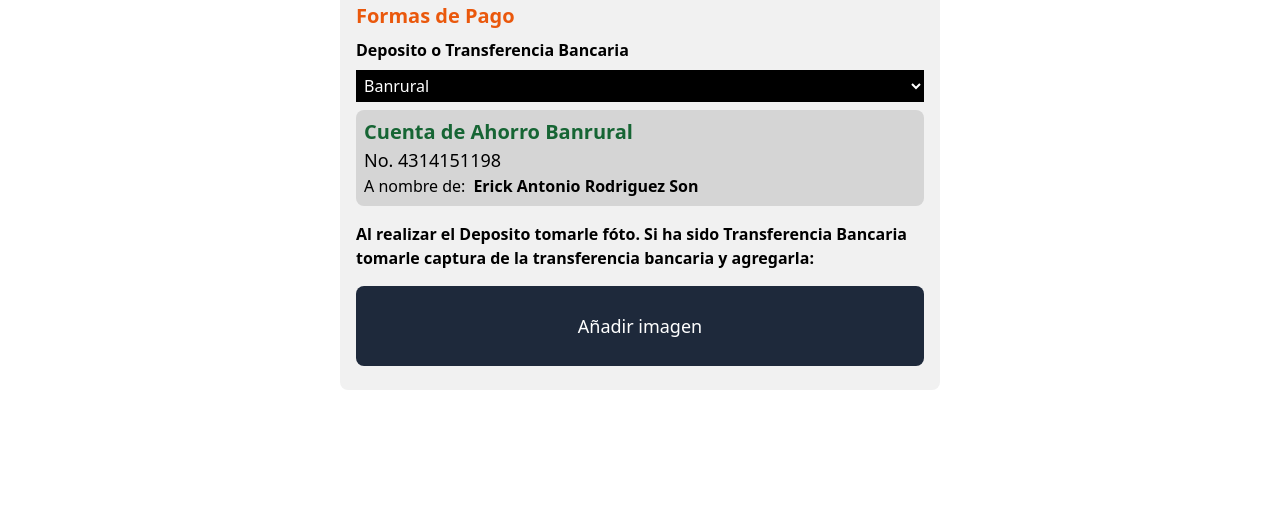
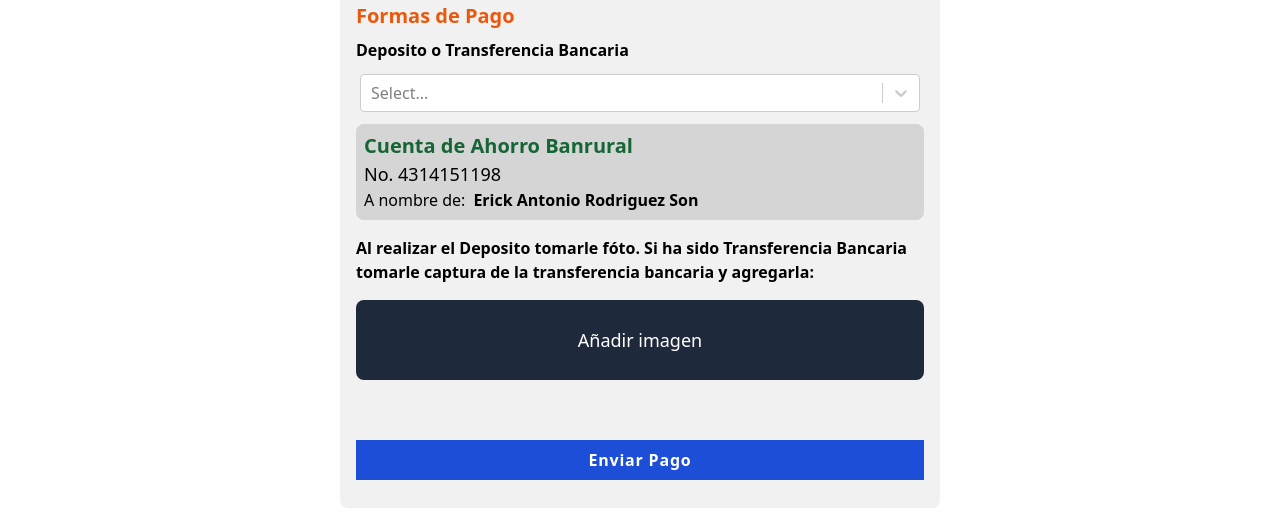
Before and after one commit to ErickOwo/stream-play, a Next.js app: page /myorder in a window 1280 px wide. Shown: the part 245-775 px from the top of the page. Built offline with nearby package versions, Linux system fonts and the light colour scheme; no server answers.

Commit message:
impresive advances with API

```diff
--- a/package.json
+++ b/package.json
@@ -19,6 +19,7 @@
     "postcss": "^8.4.16",
     "react": "18.2.0",
     "react-dom": "18.2.0",
+    "react-select": "^5.4.0",
     "tailwindcss": "^3.1.8",
     "uuid": "^9.0.0"
   },
--- a/src/components/Module-Buy.jsx
+++ b/src/components/Module-Buy.jsx
@@ -58,7 +58,7 @@ const ModuleBuy = ({ image, price, bgColor, color, width, height, code, quantity
           </div>
       </div>
       <button
-        className='bg-green-400 text-white font-semibold py-2 px-5 mb-4 md:w-max w-full mx-auto'
+        className='bg-green-400 rounded-lg text-white font-semibold py-2 px-5 mb-4 md:w-max w-full mx-auto'
         onClick={() => setToggleCart(true)}  >Revisar Carrito</button>
     </div>
   )
--- a/src/pages/myorder.js
+++ b/src/pages/myorder.js
@@ -1,11 +1,17 @@
-import { useState, useEffect } from 'react';
+import { useState, useEffect, useRef } from 'react';
 import { useAuth } from '@hooks/use-auth';
 import { v4 as uuidv4 } from 'uuid';
 import Order from '@components/Order';
+import Select from 'react-select';
+
+import { postMultimedia } from '@api/requests';
+import endPoints from '@api/index';
 
 const Myorder = () => {
-  const { user, cart, removeFromCart, monthsToPay, setMonthsToPay, streamDisney, streamHBO, streamPrime, streamParamount, streamStar, bank, setBankFunction } = useAuth();
+  const formRef = useRef();
+  const { user, cart, monthsToPay, streamDisney, streamHBO, streamPrime, streamParamount, streamStar, bank, setBankFunction } = useAuth();
   const [idBuy, setIdBuy] = useState(null);
+  const [message, setMessage] = useState(null);
 
   const totalAdded = () => {
     const reducer = (accumulator, currentValue) => accumulator + currentValue.price;
@@ -20,7 +26,40 @@ const Myorder = () => {
   }, []);
 
   const handleSelection = (e) => {
-    setBankFunction(e.target.value);
+    setBankFunction(e.value);
+  };
+
+  const handleSubmit = (e) => {
+    e.preventDefault();
+    const formData = new FormData(formRef.current);
+
+    const data = {
+      user,
+      orderNumber: idBuy,
+      disneyProfiles: streamDisney.length,
+      hboProfiles: streamHBO.length,
+      primeProfiles: streamPrime.length,
+      paramountProfiles: streamParamount.length,
+      starProfiles: streamStar.length,
+      months: monthsToPay,
+      bankCode: bank,
+    };
+
+    formData.append('info', JSON.stringify(data));
+
+    if (formData.get('media').size == 0) {
+      setMessage({ type: 'error', text: 'Por favor agregue la imagen del pago antes de presionar enviar' });
+      return;
+    }
+
+    postMultimedia(endPoints.orders.add, formData)
+      .then((res) => {
+        console.log(res);
+      })
+      .catch((e) => {
+        if (e?.response?.data?.error) return console.log(e?.response?.data?.error);
+        console.log(e);
+      });
   };
 
   return (
@@ -45,7 +84,7 @@ const Myorder = () => {
             <Order title="Paramount+:" quantity={streamParamount.length} months={monthsToPay} price={25} />
             <Order title="Star+:" quantity={streamStar.length} months={monthsToPay} price={25} />
           </div>
-          <form>
+          <form ref={formRef} onSubmit={handleSubmit}>
             <div className="flex mt-6 justify-between md:text-3xl text-xl">
               <h4 className="font-semibold">Total a pagar</h4>
               <p className="text-stone-800 font-bold">{`Q. ${totalAdded()}.00`}</p>
@@ -55,11 +94,16 @@ const Myorder = () => {
               <label htmlFor="bank" className="font-semibold" defaultValue={bank}>
                 Deposito o Transferencia Bancaria
               </label>
-              <select id="bank" onChange={handleSelection} className="outline-none bg-black text-white p-1">
-                <option value={0}>Banrural</option>
-                <option value={1}>Bantrab</option>
-                <option value={2}>Banco Industrial</option>
-              </select>
+              <Select
+                id="bank"
+                onChange={handleSelection}
+                className="outline-none p-1"
+                options={[
+                  { value: 0, label: 'Banrural' },
+                  { value: 1, label: 'Bantrab' },
+                  { value: 2, label: 'Banco Industrial' },
+                ]}
+              ></Select>
               <div className="bg-[#D5D5D5] p-2 rounded-lg">
                 {bank == 1 ? (
                   <div>
@@ -88,10 +132,12 @@ const Myorder = () => {
                 )}
               </div>
               <p className="font-semibold mt-2">Al realizar el Deposito tomarle fóto. Si ha sido Transferencia Bancaria tomarle captura de la transferencia bancaria y agregarla:</p>
-              <label className="my-2 w-full h-[80px] bg-slate-800 rounded-lg flex justify-center items-center text-lg text-white cursor-pointer" htmlFor="image">
+              <label className="my-2 w-full h-[80px] bg-slate-800 hover:bg-slate-700 rounded-lg flex justify-center items-center text-lg text-white cursor-pointer" htmlFor="media">
                 Añadir imagen
               </label>
-              <input accept="image/*" type="file" id="image" className="hidden" name="image" />
+              <input accept="image/*" type="file" id="media" className="hidden" name="media" />
+              {message ? <div className={`md:h-6 h-10 ${message.type == 'error' ? 'text-red-600' : 'text-green-600'}`}>{message.text}</div> : <div className="md:h-6 h-10"></div>}
+              <input type="submit" value="Enviar Pago" className="bg-blue-700 hover:bg-blue-600 p-2 text-white font-semibold tracking-wider my-3 cursor-pointer" />
             </div>
           </form>
         </div>
--- a/src/services/api/index.js
+++ b/src/services/api/index.js
@@ -6,6 +6,9 @@ const endPoints = {
     login: `${API}/loginuserpublic`,
     profile: `${API}/profile`,
   },
+  orders: {
+    add: `${API}/orders`,
+  },
 };
 
 export default endPoints;
--- a/src/services/api/requests.js
+++ b/src/services/api/requests.js
@@ -1,4 +1,10 @@
 import axios from 'axios';
+
+const optionsMultiedia = {
+  headers: {
+    'Content-Type': 'multipart/form-data',
+  },
+};
 
 const postData = async (url, body) => {
   const response = await axios.post(url, body, {
@@ -9,4 +15,9 @@ const postData = async (url, body) => {
   return response.data;
 };
 
-export { postData };
+const postMultimedia = async (url, body) => {
+  const response = await axios.post(url, body, optionsMultiedia);
+  return response.data;
+};
+
+export { postData, postMultimedia };
```
Also changed, not shown: 1 other file (tests, documents, lock files or other folders).
